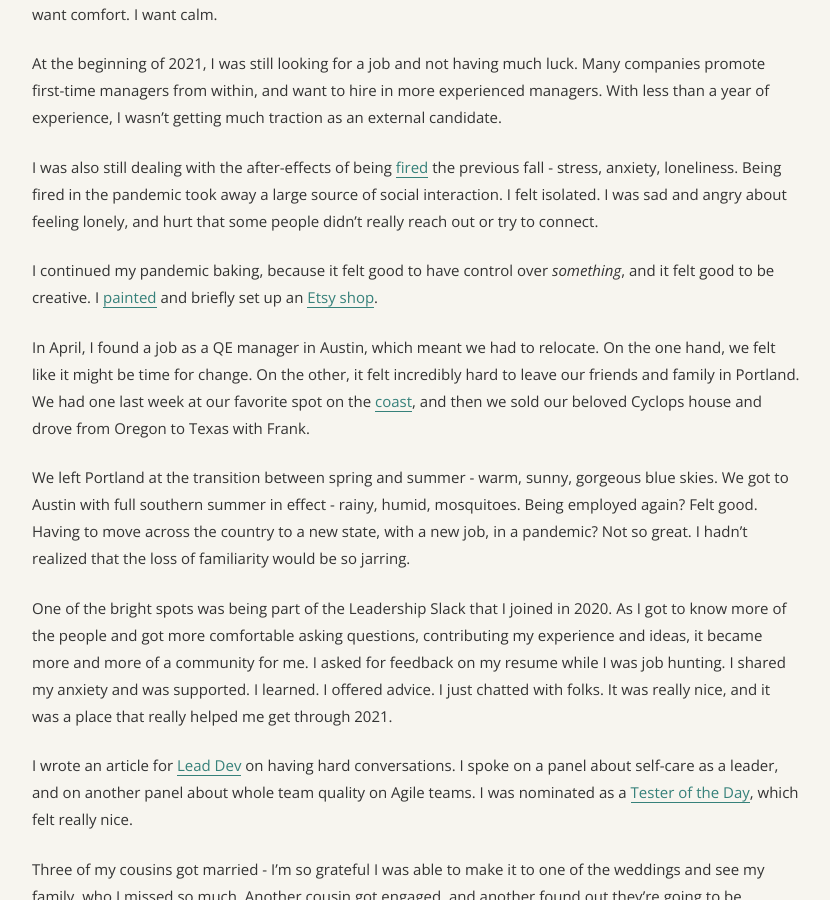
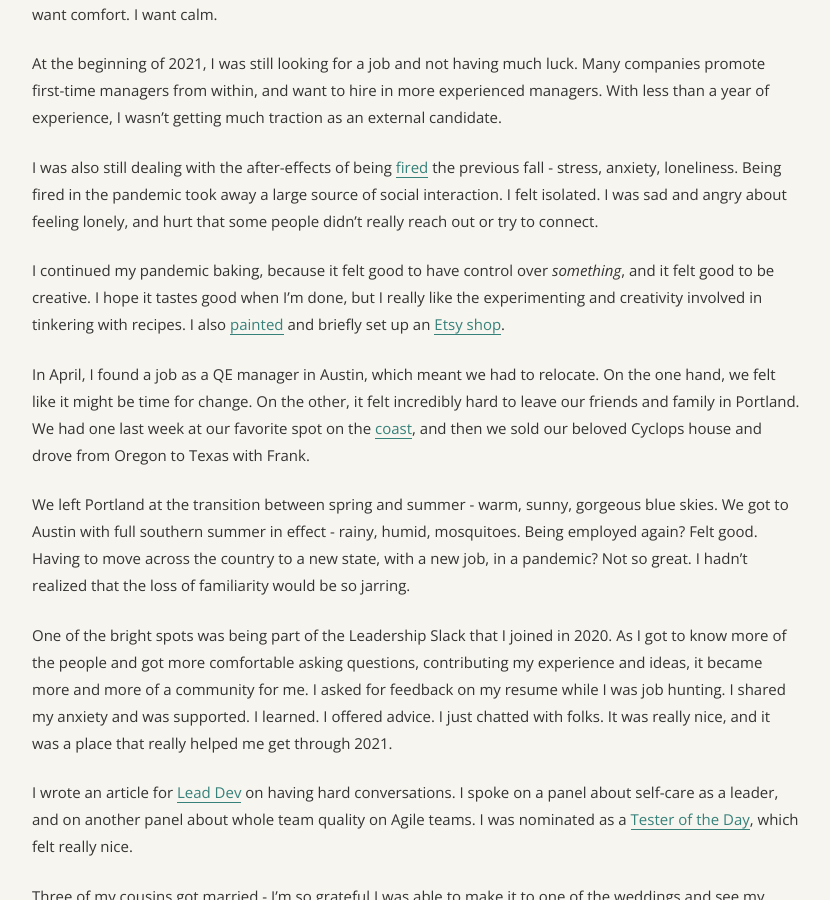
Before and after one commit to angelariggs/angelariggs.github.io, a Jekyll site: the page built from _posts/2021-12-26-year-in-review.md, in a window 1280 px wide and 900 px high, scrolled down 650 px. Shown: the whole window, without its empty margins (224-1054 px from the left). Built offline with Jekyll 4.4.1, drawn with Linux system fonts in a browser that asks for light colours; comment, search, counter and statistics services are not loaded.

Commit message:
teeny blog update

```diff
--- a/_posts/2021-12-26-year-in-review.md
+++ b/_posts/2021-12-26-year-in-review.md
@@ -15,7 +15,7 @@ At the beginning of 2021, I was still looking for a job and not having much luck
 
 I was also still dealing with the after-effects of being [fired]({% post_url 2020-10-13-thirty-five-days %}) the previous fall - stress, anxiety, loneliness. Being fired in the pandemic took away a large source of social interaction. I felt isolated. I was sad and angry about feeling lonely, and hurt that some people didn’t really reach out or try to connect.
 
-I continued my pandemic baking, because it felt good to have control over _something_, and it felt good to be creative. I [painted](https://www.instagram.com/p/CKxJwj0h_hG/) and briefly set up an [Etsy shop](https://www.etsy.com/shop/studioaviva).
+I continued my pandemic baking, because it felt good to have control over _something_, and it felt good to be creative. I hope it tastes good when I'm done, but I really like the experimenting and creativity involved in tinkering with recipes. I also [painted](https://www.instagram.com/p/CKxJwj0h_hG/) and briefly set up an [Etsy shop](https://www.etsy.com/shop/studioaviva).
 
 In April, I found a job as a QE manager in Austin, which meant we had to relocate. On the one hand, we felt like it might be time for change. On the other, it felt incredibly hard to leave our friends and family in Portland. We had one last week at our favorite spot on the [coast](https://www.instagram.com/p/COHC33HBH4a), and then we sold our beloved Cyclops house and drove from Oregon to Texas with Frank.
 
```
